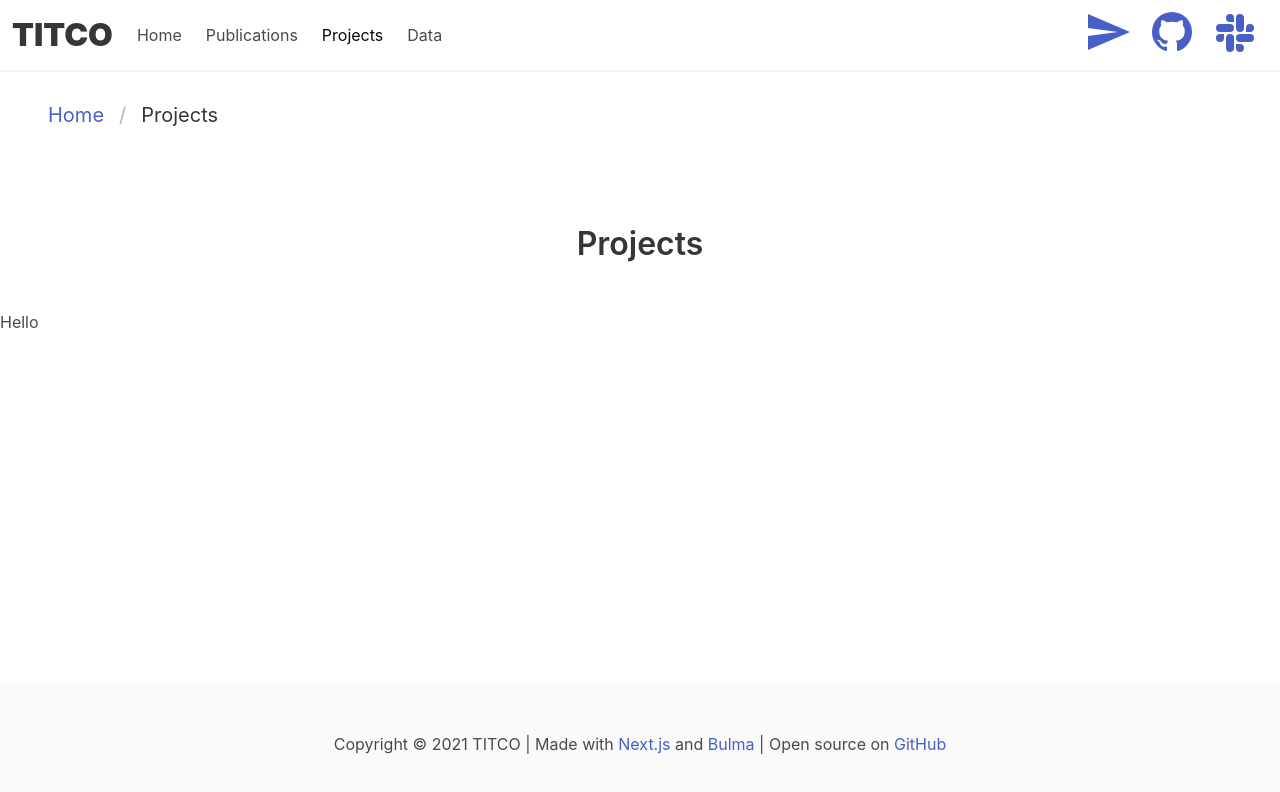
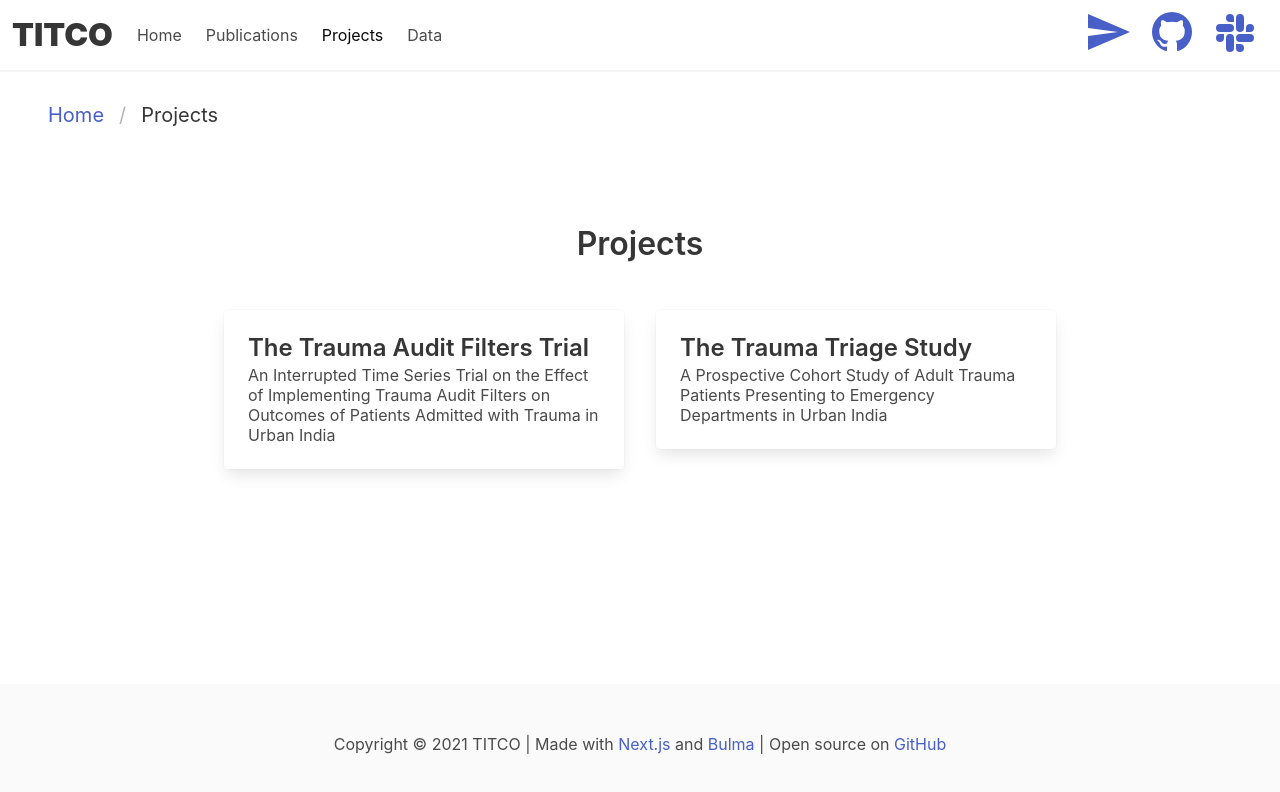
Before and after one commit to martingerdin/titco.org, a Next.js app: page /projects in a window 1280 px wide. Shown: the top 792 px of the page. Built offline with nearby package versions, Linux system fonts and the light colour scheme.

Commit message:
Draft projects page

```diff
--- a/pages/projects.tsx
+++ b/pages/projects.tsx
@@ -1,9 +1,44 @@
+import { join } from "path";
+import fs from "fs";
+import matter from "gray-matter";
 import Layout from "../components/Layout";
 
-export default function ProjectsPage() {
+export default function ProjectsPage({ projects }: any) {
   return (
     <Layout title="Projects">
-	<p>Hello</p>
+      <div
+        style={{
+          display: "flex",
+          justifyContent: "center",
+        }}
+      >
+        {projects.map((project: any, key: number) => {
+          const projectMatter = matter(project);
+          const { title, subtitle } = projectMatter.data;
+          return (
+            <div className="block mx-4" key={key}>
+              <article className="card" style={{ maxWidth: "400px" }}>
+                <div className="card-content">
+                  <p className="title is-4">{title}</p>
+                  <p className="subtitle is-6">{subtitle}</p>
+                </div>
+              </article>
+            </div>
+          );
+        })}
+      </div>
     </Layout>
   );
 }
+
+const projectDir = join(process.cwd(), "_projects");
+
+export async function getStaticProps(context: any) {
+  const { params } = context;
+  const projects = fs
+    .readdirSync(projectDir)
+    .map((file) => fs.readFileSync(join(projectDir, file), "utf8"));
+  return {
+    props: { projects },
+  };
+}
```
